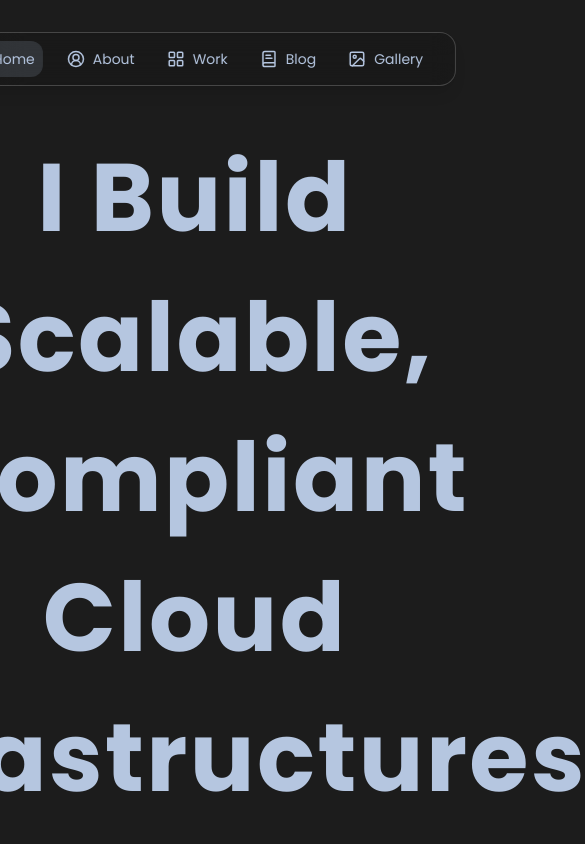
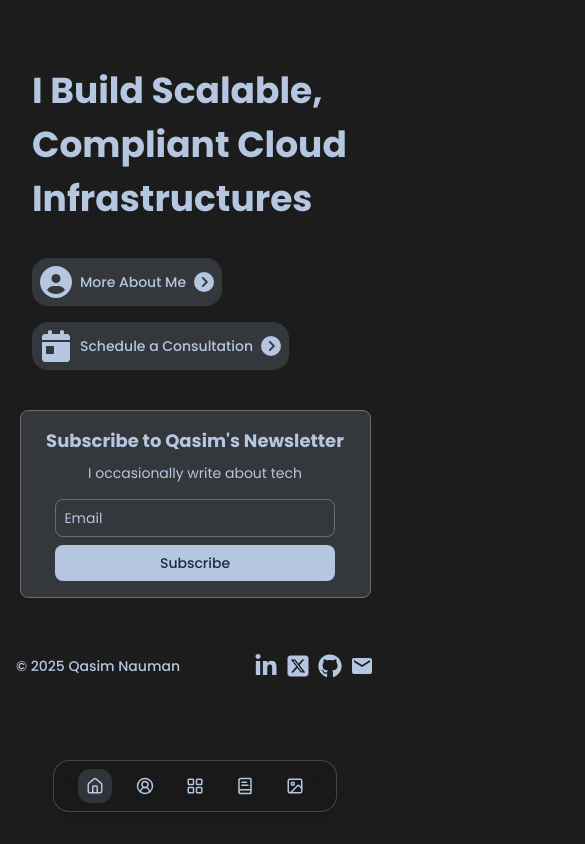
Before and after one commit to qasimnauman/portfolio, a React (Vite) app: page / in a window 390 px wide. Shown: the top 844 px of the page, 585 px wide, since content can reach past the window. Built offline with nearby package versions, Linux system fonts and the light colour scheme.

Commit message:
Refactor component structure for improved organization and maintainability

```diff
--- a/src/components/About/Experience.jsx
+++ b/src/components/About/Experience.jsx
@@ -1,4 +1,4 @@
-import React, { useRef, useState } from "react";
+import React, { useRef } from "react";
 import { Globe, Plus } from "lucide-react";
 import { FaLinkedin } from "react-icons/fa6";
 import OrganizationLink from "./OrganizationLink";
@@ -12,7 +12,7 @@ const Experience = ({
   responsibilties,
   images,
 }) => {
-  const [selectedImage, setSelectedImage] = useState(null);
+  // const [selectedImage, setSelectedImage] = useState(null);
   const carouselRef = useRef(null);
 
   const handleMouseDown = (e) => {
@@ -40,20 +40,20 @@ const Experience = ({
     carousel.addEventListener("mouseleave", handleMouseUp);
   };
 
-  const handleImageClick = (src) => {
-    setSelectedImage(src);
-    // console.log(src.desc);
-  };
+  // const handleImageClick = (src) => {
+  //   setSelectedImage(src);
+  //   // console.log(src.desc);
+  // };
 
-  const closeModal = () => {
-    setSelectedImage(null);
-  };
+  // const closeModal = () => {
+  //   setSelectedImage(null);
+  // };
 
-  const handleOutsideClick = (e) => {
-    if (e.target === e.currentTarget) {
-      closeModal();
-    }
-  };
+  // const handleOutsideClick = (e) => {
+  //   if (e.target === e.currentTarget) {
+  //     closeModal();
+  //   }
+  // };
 
   return (
     <div className="flex flex-col gap-6 mt-6">
@@ -103,7 +103,7 @@ const Experience = ({
           Object.values(images).map((src, idx) => (
             <div key={idx} className="snap-start flex-shrink-0">
               <img
-                onClick={() => handleImageClick(src)}
+                // onClick={() => handleImageClick(src)}
                 loading="lazy"
                 src={src.src}
                 alt={`img-${idx}`}
@@ -113,7 +113,7 @@ const Experience = ({
           ))}
       </div>
 
-      {/* Modal Popup for Image */}
+      {/* Modal Popup for Image
       {selectedImage && (
         <div
           className="fixed inset-0 bg-black/70 bg-opacity-50 flex justify-center items-center z-50"
@@ -150,7 +150,7 @@ const Experience = ({
             </div>
           </div>
         </div>
-      )}
+      )} */}
     </div>
   );
 };
--- a/src/components/Footer/Footer.jsx
+++ b/src/components/Footer/Footer.jsx
@@ -1,47 +1,47 @@
 import React from "react";
-import { FaLinkedinIn, FaSquareXTwitter , FaGithub } from "react-icons/fa6";
+import { FaLinkedinIn, FaSquareXTwitter, FaGithub } from "react-icons/fa6";
 import { Link } from "react-router-dom";
 import { MdEmail } from "react-icons/md";
 
 const Footer = () => {
   return (
-    <footer>
-      <div className="w-[90%] max-w-screen-xl mb-4 mx-auto flex flex-col sm:flex-row justify-between items-center text-[#B5C6E0]">
-        <div className="text-md font-poppins-medium">
-          © 2025 Muhammad Qasim Nauman
+    <footer className="relative justify-center">
+      <div className="w-full max-w-screen-xl mb-4 px-4 py-4 mb:px-16 mx-auto flex flex-row justify-between items-center text-[#B5C6E0]">
+        <div className="text-sm md:text-md font-poppins-medium">
+          © 2025 Qasim Nauman
         </div>
-        <div className="flex flex-row gap-4 mt-2 sm:mt-0">
+        <div className="flex flex-row gap-2 md:gap-4 justify-center items-center">
           <Link
             to="http://linkedin.com/in/mqasimnauman"
             target="_blank"
             rel="noopener noreferrer"
-            className="flex items-center justify-center transition-all duration-300 ease-in-out hover:scale-110"
+            className="transition-all duration-300 ease-in-out hover:scale-110"
           >
-            <FaLinkedinIn className="h-8 w-8" />
+            <FaLinkedinIn className="md:h-8 md:w-8 h-6 w-6" />
           </Link>
           <Link
             to="https://x.com/qasim_nauman_"
             target="_blank"
             rel="noopener noreferrer"
-            className="flex items-center justify-center transition-all duration-300 ease-in-out hover:scale-110"
+            className="transition-all duration-300 ease-in-out hover:scale-110"
           >
-            <FaSquareXTwitter  className="h-8 w-8" />
+            <FaSquareXTwitter className="md:h-8 md:w-8 h-6 w-6" />
           </Link>
           <Link
             to="https://github.com/qasimnauman"
             target="_blank"
             rel="noopener noreferrer"
-            className="flex items-center justify-center transition-all duration-300 ease-in-out hover:scale-110"
+            className="transition-all duration-300 ease-in-out hover:scale-110"
           >
-            <FaGithub className="h-8 w-8" />
+            <FaGithub className="md:h-8 md:w-8 h-6 w-6" />
           </Link>
           <a
             href="mailto:info@qasimnauman.tech"
             target="_blank"
             rel="noopener noreferrer"
-            className="flex items-center justify-center transition-all duration-300 ease-in-out hover:scale-110"
+            className="transition-all duration-300 ease-in-out hover:scale-110"
           >
-            <MdEmail className="h-8 w-8" />
+            <MdEmail className="md:h-8 md:w-8 h-6 w-6" />
           </a>
         </div>
       </div>
--- a/src/components/Header/NavItem.jsx
+++ b/src/components/Header/NavItem.jsx
@@ -1,15 +1,17 @@
 import React from "react";
-import { Link, NavLink } from "react-router-dom";
+import { NavLink } from "react-router-dom";
 
 const NavItem = ({ label, path, icon }) => {
   return (
     <NavLink
       to={path}
-      className={({isActive}) => `flex items-center font-poppins-regular gap-2 px-2 py-2 rounded-xl text-[#B5C6E0] text-sm transition-all ease-in-out duration-300 hover:text-[#cde1ff] hover:scale-102 hover:bg-[#b5c6e032]
-      ${isActive ? `font-poppins-medium bg-[#b5c6e028] text-[#7e899b]` : ``}`}
+      className={({ isActive }) => `
+        flex items-center font-poppins-regular gap-2 px-2 py-2 rounded-xl text-[#B5C6E0] text-sm transition-all ease-in-out duration-300 hover:text-[#cde1ff] hover:scale-102 hover:bg-[#b5c6e032]
+        ${isActive ? "font-poppins-medium bg-[#b5c6e028] text-[#7e899b]" : ""}
+      `}
     >
       {icon}
-      <span>{label}</span>
+      <span className="hidden lg:inline">{label}</span>
     </NavLink>
   );
 };
--- a/src/components/Header/Navbar.jsx
+++ b/src/components/Header/Navbar.jsx
@@ -1,6 +1,12 @@
 import React from "react";
 import NavItem from "./NavItem";
-import { Home, CircleUserRound, LayoutGrid, BookText, Image } from "lucide-react";
+import {
+  Home,
+  CircleUserRound,
+  LayoutGrid,
+  BookText,
+  Image,
+} from "lucide-react";
 
 const navItems = [
   { label: "Home", path: "/", icon: <Home size={18} /> },
@@ -12,7 +18,7 @@ const navItems = [
 
 const Navbar = () => {
   return (
-    <nav className="fixed top-8 left-1/2 -translate-x-1/2 z-50 bg-black/10 backdrop-blur-md border border-white/20 shadow-lg px-6 py-2 rounded-2xl">
+    <nav className="fixed md:top-8 h-13 left-1/2 -translate-x-1/2 bottom-8 bg-black/10 backdrop-blur-md border border-white/20 shadow-lg px-6 py-2 rounded-2xl">
       <ul className="flex items-center gap-4">
         {navItems.map(({ label, path, icon }) => (
           <li key={label}>
--- a/src/components/Home/NavigationCards.jsx
+++ b/src/components/Home/NavigationCards.jsx
@@ -7,11 +7,15 @@ const NavigationCard = ({ to, icon1, icon2, text }) => {
       to={to}
       target={to.includes("https") ? "_blank" : "_self"}
       rel="noopener noreferrer"
-      className="flex items-center justify-center p-4 text-[#B5C6E0] bg-[#b5c6e028] rounded-2xl hover:outline hover:scale-101 transition-all duration-300 ease-in-out hover:shadow-lg"
+      className="inline-block p-2 text-[#B5C6E0] bg-[#b5c6e028] rounded-2xl hover:outline hover:scale-101 transition-all duration-300 ease-in-out hover:shadow-lg"
     >
-      <div className="flex flex-row text-[#B5C6E0] gap-2 justify-center items-center">
-        {icon1}
-        <p className="font-poppins-medium">{text}</p>
+      <div className="flex flex-row gap-2 shrink-0">
+        <div className="flex flex-row gap-2 items-center">
+          {icon1}
+          <p className="font-poppins-medium text-sm md:text-lg text-center md:text-left">
+            {text}
+          </p>
+        </div>
         <span className="flex items-center justify-center transition-all duration-300 ease-in-out">
           {icon2}
         </span>
--- a/src/pages/Home.jsx
+++ b/src/pages/Home.jsx
@@ -8,19 +8,14 @@ import NavigationCard from "../components/Home/NavigationCards";
 
 const Home = () => {
   return (
-    <>
-      <div className="w-[90%] mx-auto flex flex-col md:flex-row items-center justify-center px-8 py-16 gap-12">
-        <div className="flex flex-col items-center w-full">
-          <div className="text-8xl mt-16 leading-35 tracking-wide text-[#B5C6E0] font-poppins-bold text-center">
+    <div className="w-full md:w-[90%] mx-auto ">
+      <div className="flex flex-col md:flex-row items-center justify-center px-8 md:py-16 gap-12">
+        <div className="w-full md:w-[80%] flex flex-col">
+          <div className="md:text-8xl text-4xl text-left md:text-center mt-16 leading-normal md:leading-36 md:tracking-wide text-[#B5C6E0] font-poppins-bold">
             I Build Scalable, Compliant Cloud Infrastructures
           </div>
-          <div className="mt-12 flex flex-row gap-4 justify-center items-center">
-            <NavigationCard
-              to="https://cal.com/qasimnauman"
-              icon1={<FaCalendarDay className="h-8 w-8" />}
-              icon2={<FaCircleChevronRight className="h-5 w-5" />}
-              text="Schedule a Consultation"
-            />
+          <div className="mt-8 flex flex-col md:flex-row gap-4 justify-start md:justify-center md:items-start">
+            <div>
               <NavigationCard
                 to="about"
                 icon1={<FaCircleUser className="h-8 w-8" />}
@@ -28,9 +23,40 @@ const Home = () => {
                 text="More About Me"
               />
             </div>
+            <div>
+              <NavigationCard
+                to="https://cal.com/qasimnauman"
+                icon1={<FaCalendarDay className="h-8 w-8" />}
+                icon2={<FaCircleChevronRight className="h-5 w-5" />}
+                text="Schedule a Consultation"
+              />
             </div>
           </div>
-    </>
+        </div>
+      </div>
+
+      {/* NewsLetter Subscription */}
+      <div className="w-[90%] md:w-[60%] m-10 mx-auto flex flex-col gap-4 justify-center items-center text-[#B5C6E0] rounded-lg bg-[#b5c6e028] border border-[#6e6d6d]">
+        <div className="text-center mt-4 w-full">
+          <h3 className="font-poppins-bold text-lg md:text-3xl">
+            Subscribe to Qasim's Newsletter
+          </h3>
+          <p className="font-poppins-regular text-sm md:text-lg mt-2">
+            I occasionally write about tech
+          </p>
+        </div>
+        <div className="flex flex-col sm:flex-row gap-2 sm:gap-4 mb-4 max-w-[80%] mx-auto">
+          <input
+            type="email"
+            placeholder="Email"
+            className="flex-1 p-2 rounded-lg text-sm sm:text-base md:text-lg font-poppins-regular text-[#B5C6E0] bg-transparent border border-[#6e6d6d] focus:outline-none focus:ring-2 focus:ring-[#B5C6E0] focus:border-transparent placeholder-[#B5C6E0] placeholder-opacity-70"
+          />
+          <button className="px-3 py-2 sm:px-4 sm:py-2 text-sm sm:text-base md:text-lg text-[#1E2A44] bg-[#B5C6E0] rounded-lg font-poppins-medium hover:bg-[#A0B0D0] transition-colors duration-300">
+            Subscribe
+          </button>
+        </div>
+      </div>
+    </div>
   );
 };
 
--- a/vite.config.js
+++ b/vite.config.js
@@ -6,6 +6,9 @@ import react from '@vitejs/plugin-react-swc'
 export default defineConfig({
   plugins: [
     react(),
-    tailwindcss()
+    tailwindcss(),
   ],
+  server: {
+    host: true
+  },
 })
```
Lines whose indentation alone changed are shown as unchanged.
